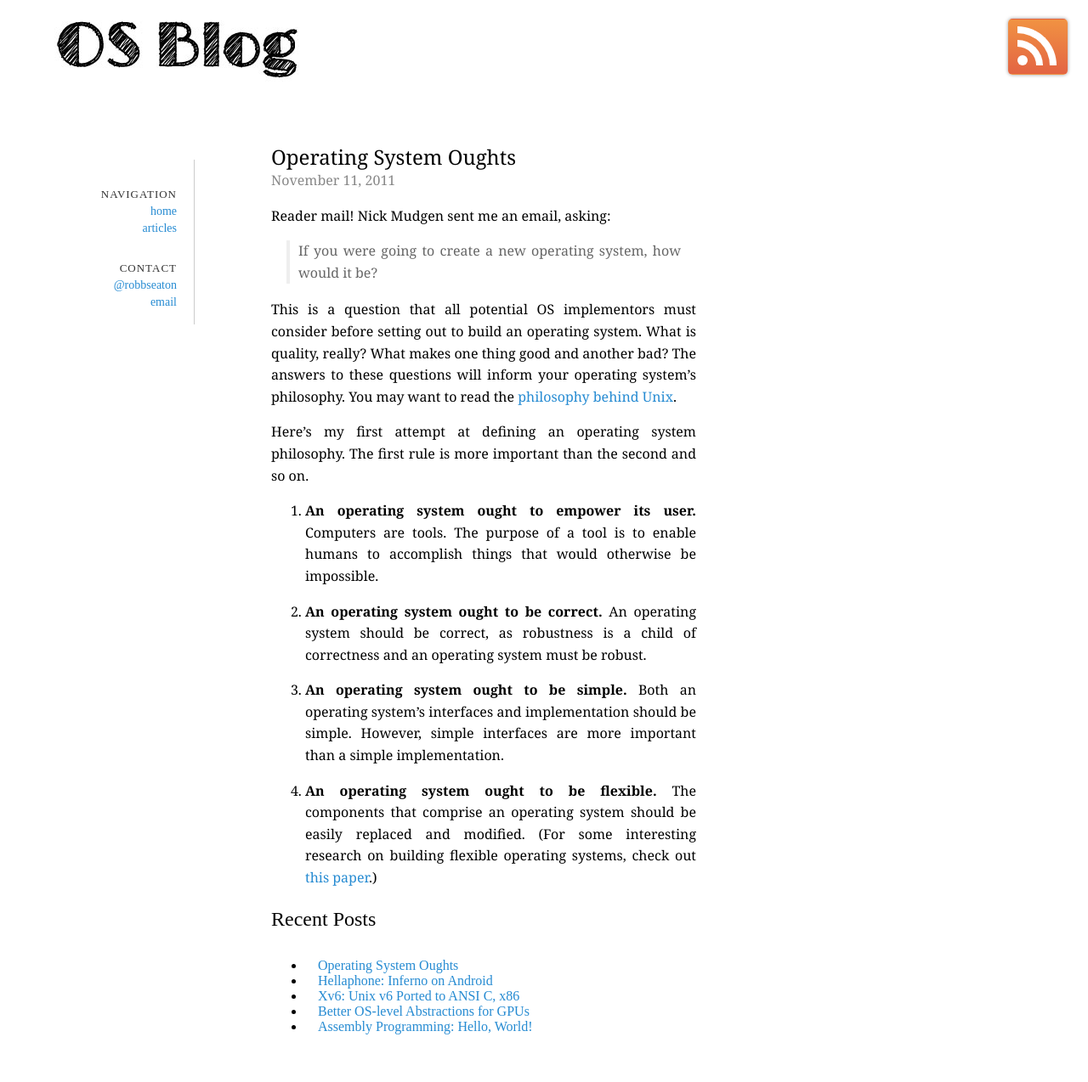
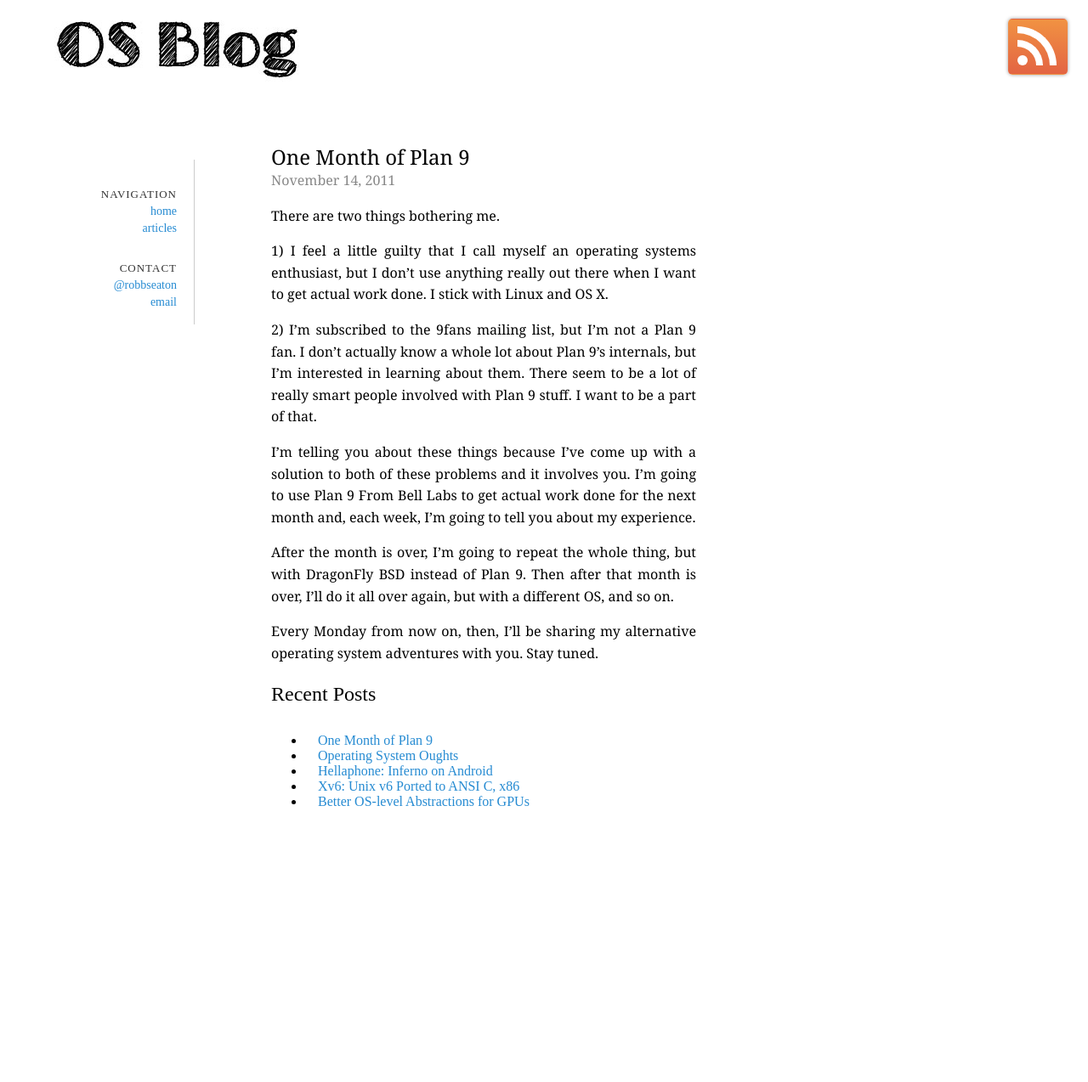
Before and after one commit to robertseaton/os-blog, a Jekyll site: the page built from index.html, in a window 1280 px wide. Shown: the whole page at 85% size. Built offline with Jekyll 4.4.1, drawn with Linux system fonts in a browser that asks for light colours; after the commit the page ends 1009 px from its top, so only the background shows below that.

Commit message:
Wrote post: One Month of Plan 9

```diff
--- a/_posts/2011-11-11-operating-system-oughts.markdown
+++ b/_posts/2011-11-11-operating-system-oughts.markdown
@@ -3,7 +3,7 @@
 layout: post
 ---
 
-Reader mail! Nick Mudgen sent me an email, asking:
+Reader mail! [Nick Mudge](http://1000milerunningman.com/) sent me an email, asking:
 
 > If you were going to create a new operating system, how would it be?
 
--- /dev/null
+++ b/_posts/2011-11-14-one-month-of-plan-9.markdown
@@ -0,0 +1,16 @@
+---
+title: One Month of Plan 9
+layout: post
+---
+
+There are two things bothering me.
+
+1) I feel a little guilty that I call myself an operating systems enthusiast, but I don't use anything really out there when I want to get actual work done. I stick with Linux and OS X.
+
+2) I'm subscribed to the 9fans mailing list, but I'm not a Plan 9 fan. I don't actually know a whole lot about Plan 9's internals, but I'm interested in learning about them. There seem to be a lot of really smart people involved with  Plan 9 stuff. I want to be a part of that.
+
+I'm telling you about these things because I've come up with a solution to both of these problems and it involves you. I'm going to use Plan 9 From Bell Labs to get actual work done for the next month and, each week, I'm going to tell you about my experience.
+
+After the month is over, I'm going to repeat the whole thing, but with DragonFly BSD instead of Plan 9. Then after that month is over, I'll do it all over again, but with a different OS, and so on.
+
+Every Monday from now on, then, I'll be sharing my alternative operating system adventures with you. Stay tuned.
```
